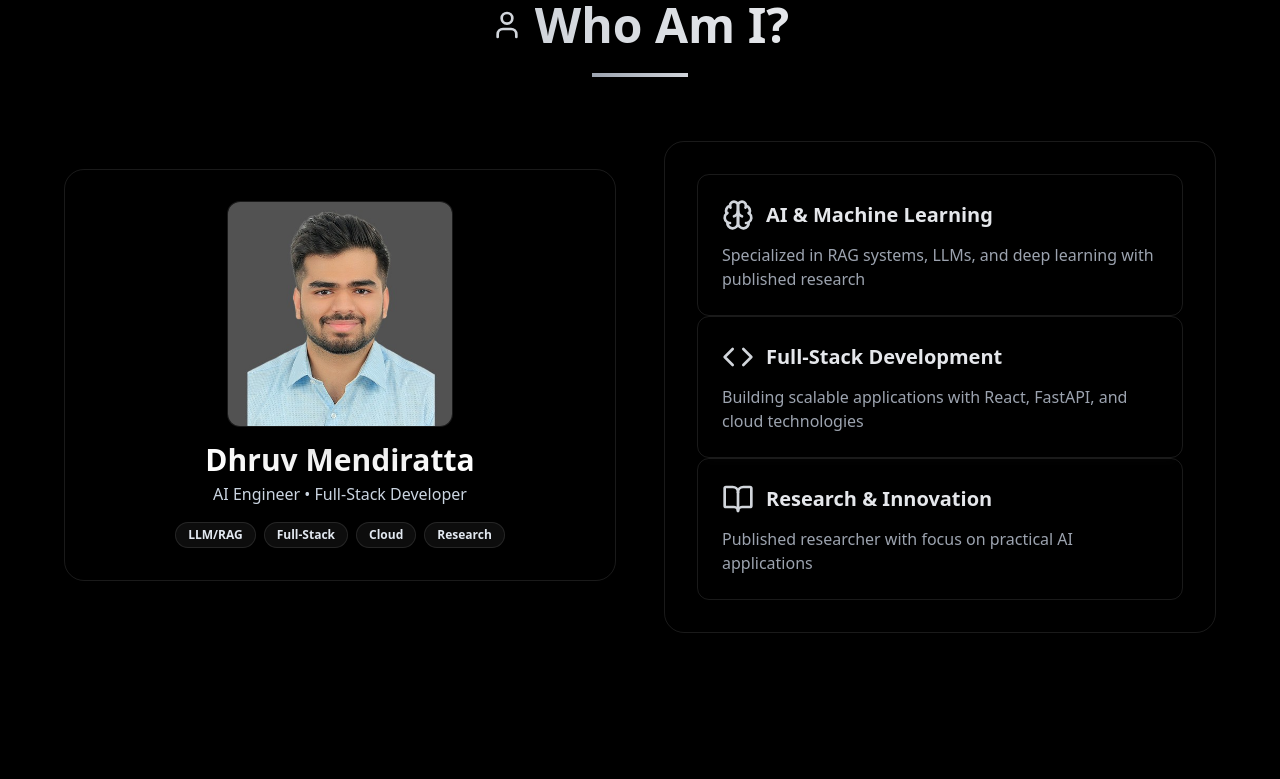
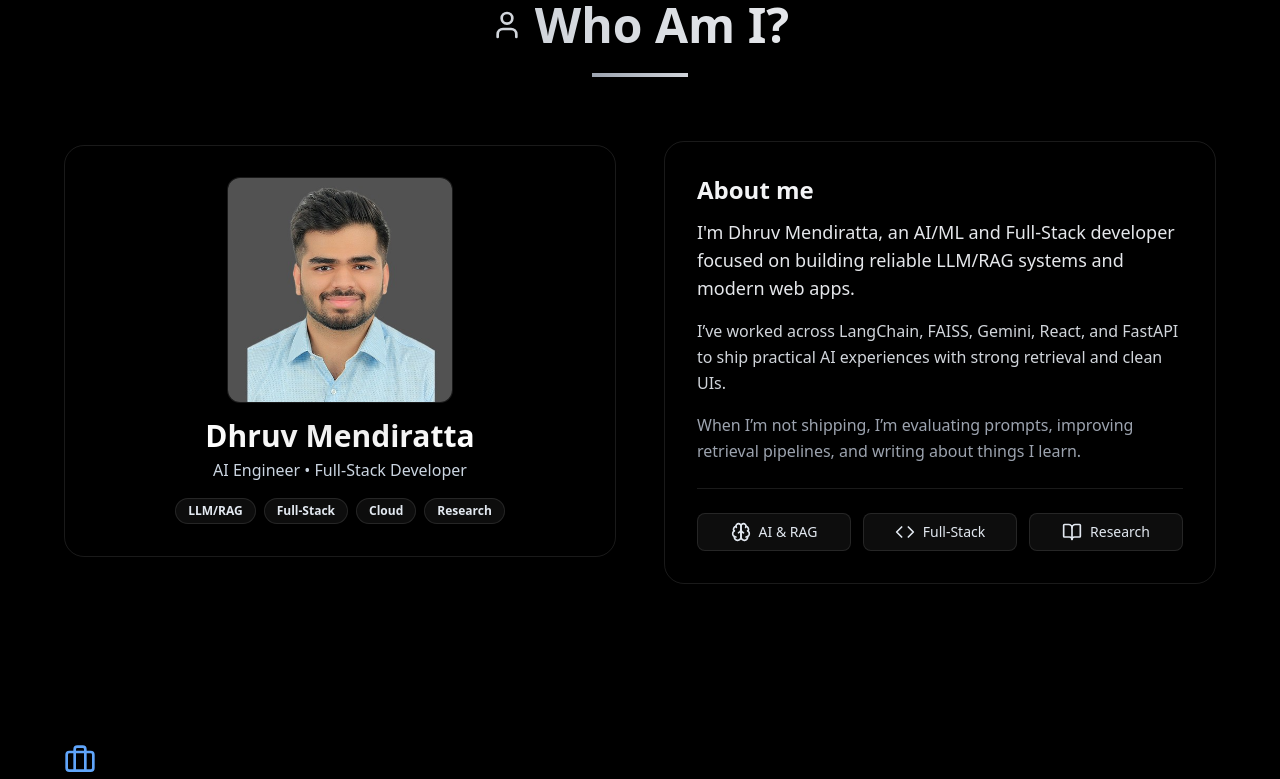
Before and after one commit to dhruvm-18/dhruv-portfolio, a React (Vite) app: page / in a window 1280 px wide. Shown: the part 719-1498 px from the top of the page. Built offline with nearby package versions, Linux system fonts and the light colour scheme.

Commit message:
Dark mode

```diff
--- a/src/pages/Index.tsx
+++ b/src/pages/Index.tsx
@@ -370,7 +370,7 @@ const Index = () => {
     },
   ];
 
-  const themeClasses = "bg-black text-gray-100";
+  const themeClasses = isDarkMode ? "bg-black text-gray-100" : "bg-white text-gray-900";
 
   const cardClasses = isDarkMode
     ? "bg-white/6 border-white/10 text-gray-100 backdrop-blur-2xl"
@@ -729,25 +729,23 @@ const Index = () => {
                 reducedMotion={prefersReducedMotion}
               >
               <div className={`${cardClasses} rounded-[1.25rem] border p-6 md:p-8 backdrop-blur-2xl`}>
-              {[
-                { icon: Brain, title: "AI & Machine Learning", desc: "Specialized in RAG systems, LLMs, and deep learning with published research", color: "gray" },
-                { icon: Code, title: "Full-Stack Development", desc: "Building scalable applications with React, FastAPI, and cloud technologies", color: "gray" },
-                { icon: BookOpen, title: "Research & Innovation", desc: "Published researcher with focus on practical AI applications", color: "gray" }
-              ].map((item, index) => (
-                <motion.div
-                  key={index}
-                  whileHover={{ scale: 1.02, x: 10 }}
-                  className={`${cardClasses} backdrop-blur-sm rounded-xl border`}
-                >
-                  <CardContent className="p-4 md:p-6">
-                    <div className="flex items-center mb-3">
-                      <item.icon className={`w-6 h-6 md:w-8 md:h-8 mr-3 ${isDarkMode ? 'text-gray-300' : 'text-gray-600'}`} />
-                      <h3 className={`text-lg md:text-xl font-semibold ${isDarkMode ? 'text-gray-200' : 'text-gray-900'}`}>{item.title}</h3>
+                <h3 className="text-xl md:text-2xl font-bold mb-3">About me</h3>
+                <p className={`${isDarkMode ? 'text-gray-200' : 'text-gray-700'} text-base md:text-lg leading-relaxed mb-4`}>I'm Dhruv Mendiratta, an AI/ML and Full‑Stack developer focused on building reliable LLM/RAG systems and modern web apps.</p>
+                <p className={`${isDarkMode ? 'text-gray-300' : 'text-gray-600'} leading-relaxed mb-4`}>I’ve worked across LangChain, FAISS, Gemini, React, and FastAPI to ship practical AI experiences with strong retrieval and clean UIs.</p>
+                <p className={`${isDarkMode ? 'text-gray-400' : 'text-gray-600'} leading-relaxed`}>When I’m not shipping, I’m evaluating prompts, improving retrieval pipelines, and writing about things I learn.</p>
+                <div className="h-px my-6 bg-white/10" />
+                <div className="grid sm:grid-cols-3 gap-3">
+                  {[
+                    { icon: Brain, title: 'AI & RAG' },
+                    { icon: Code, title: 'Full‑Stack' },
+                    { icon: BookOpen, title: 'Research' }
+                  ].map((i, idx) => (
+                    <div key={idx} className="flex items-center justify-center gap-2 py-2 rounded-lg bg-white/5 border border-white/10">
+                      <i.icon className="w-5 h-5 text-slate-200" />
+                      <span className="text-sm text-slate-200">{i.title}</span>
                     </div>
-                    <p className={`text-sm md:text-base ${isDarkMode ? 'text-gray-400' : 'text-gray-600'}`}>{item.desc}</p>
-                  </CardContent>
-                </motion.div>
-              ))}
+                  ))}
+                </div>
               </div>
             </SlideIn>
           </div>
```
